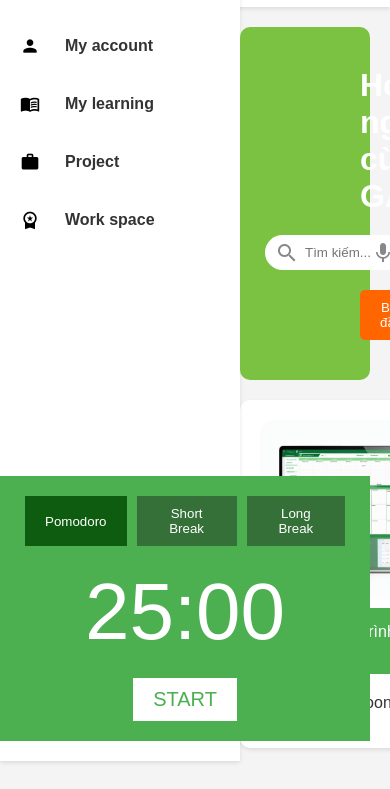
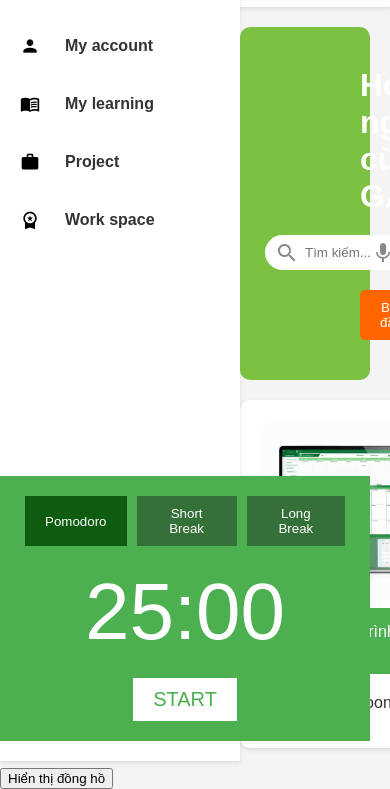
Before and after one commit to hieu22012003/hackathonproject, a plain HTML site: page index.html in a window 390 px wide. Shown: the part 83-872 px from the top of the page. Before the commit the page ends 851 px from the top, so only its background shows below. Drawn offline with Linux system fonts and the light colour scheme.

Commit message:
Update index.html

```diff
--- a/index.html
+++ b/index.html
@@ -7,7 +7,6 @@
     <title>GAE Interface</title>
     <link href="https://fonts.googleapis.com/icon?family=Material+Icons" rel="stylesheet">
     <link rel="stylesheet" href="style_index.css">
-
 </head>
 
 <body>
@@ -88,6 +87,7 @@
         <div class="timer" id="timer">25:00</div>
         <button class="timer-button" id="start-button" onclick="startTimer()">START</button>
     </div>
+    <button class="show-timer-button" onclick="toggleTimer()">Hiển thị đồng hồ</button>
 
     <script>
         let timer;
@@ -192,6 +192,14 @@
                 document.onmousemove = null;
             }
         }
+        function toggleTimer() {
+            const timer = document.getElementById('timer-container');
+            if (timer.style.display === 'none') {
+                timer.style.display = 'block';
+            } else {
+                timer.style.display = 'none';
+            }
+        }
     </script>
 </body>
 
```
